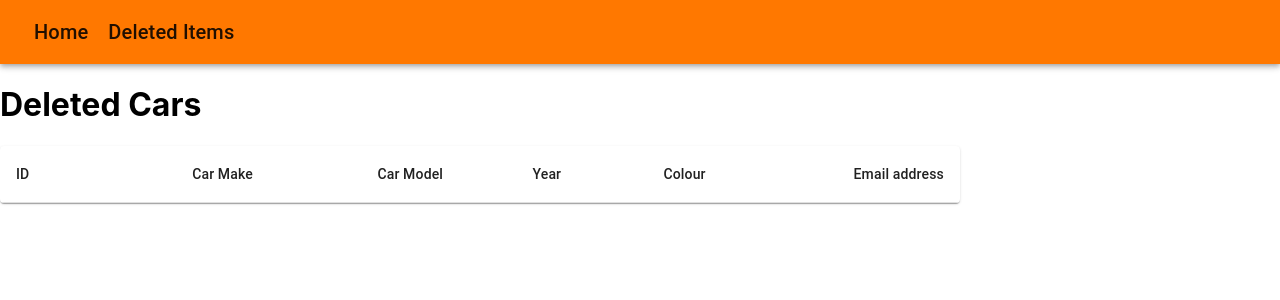
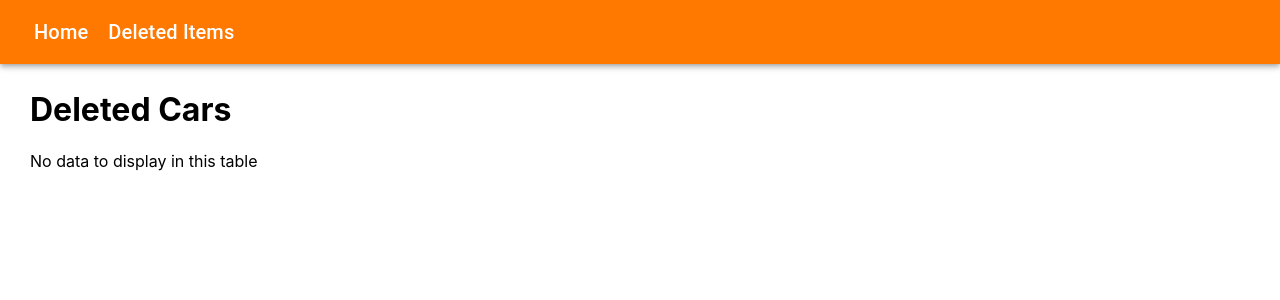
Before and after one commit to Flumm3ry/SampleReactApp, a React (Create React App) app: page /deleted in a window 1280 px wide. Shown: the top 300 px of the page. Built offline with nearby package versions, Linux system fonts and the light colour scheme.

Commit message:
Added styling to tables

```diff
--- a/src/components/CarTable.tsx
+++ b/src/components/CarTable.tsx
@@ -19,6 +19,7 @@ interface TableProps {
 const useStyles = makeStyles({
     tableContainer: {
         width: "75%",
+        maxHeight: 750,
     },
 });
 
@@ -26,9 +27,10 @@ const CarTable = (props: TableProps): JSX.Element => {
     const classes = useStyles();
 
     return (
+        <>
+            {props.data.length == 0 ? <p>No data to display in this table</p> :
                 <TableContainer className={classes.tableContainer} component={Paper}>
-            {console.log("Rerendered" + props.deleteButtonsDisabled)}
-            <Table aria-label="simple table">
+                    <Table aria-label="simple table" stickyHeader>
                         <TableHead>
                             <TableRow>
                                 <TableCell>ID</TableCell>
@@ -46,7 +48,8 @@ const CarTable = (props: TableProps): JSX.Element => {
                             ))}
                         </TableBody>
                     </Table>
-        </TableContainer>
+                </TableContainer>}
+        </>
     );
 };
 
--- a/src/components/CarTablesContainer.tsx
+++ b/src/components/CarTablesContainer.tsx
@@ -1,11 +1,10 @@
 import React, { useState } from 'react';
-import { data } from './../data/sampleData';
 import { Route } from 'react-router-dom';
+import { data } from '../data/sampleData';
 import CarTable from './CarTable';
 import CarDetails from '../interfaces/CarDetails';
 
 const CarTablesContainer = (): JSX.Element => {
-
     const [availableCars, setAvailableCars] = useState<CarDetails[]>(data);
     const [deletedCars, setDeletedCars] = useState<CarDetails[]>([]);
 
@@ -18,16 +17,24 @@ const CarTablesContainer = (): JSX.Element => {
     return (
         <>
             <Route exact path="/deleted">
+                <div className="margin">
                     <h1>Deleted Cars</h1>
-                <CarTable data={deletedCars} deleteButtonsDisabled={true} onDataChange={onChange} />
+                    <CarTable
+                        data={deletedCars}
+                        deleteButtonsDisabled={true}
+                        onDataChange={onChange}
+                    />
+                </div>
             </Route>
             <Route exact path="/">
+                <div className="margin">
                     <h1>Available Cars</h1>
                     <CarTable
                         data={availableCars}
                         deleteButtonsDisabled={false}
                         onDataChange={onChange}
                     />
+                </div>
             </Route>
         </>
     );
--- a/src/components/NavBar.tsx
+++ b/src/components/NavBar.tsx
@@ -1,7 +1,7 @@
 import React from 'react';
 import { Link } from 'react-router-dom';
 import { AppBar, Toolbar, Typography } from '@material-ui/core';
-import { makeStyles, Theme, createStyles } from '@material-ui/core/styles';
+import { makeStyles } from '@material-ui/core/styles';
 
 const useStyles = makeStyles({
     grow: {
@@ -9,6 +9,7 @@ const useStyles = makeStyles({
     },
     title: {
         padding: 10,
+        color: 'white',
     }
 });
 
--- a/src/index.css
+++ b/src/index.css
@@ -11,3 +11,7 @@ code {
   font-family: source-code-pro, Menlo, Monaco, Consolas, 'Courier New',
     monospace;
 }
+
+.margin {
+  padding: 5px 10px 10px 30px;
+}
```
Lines whose indentation alone changed are shown as unchanged.
